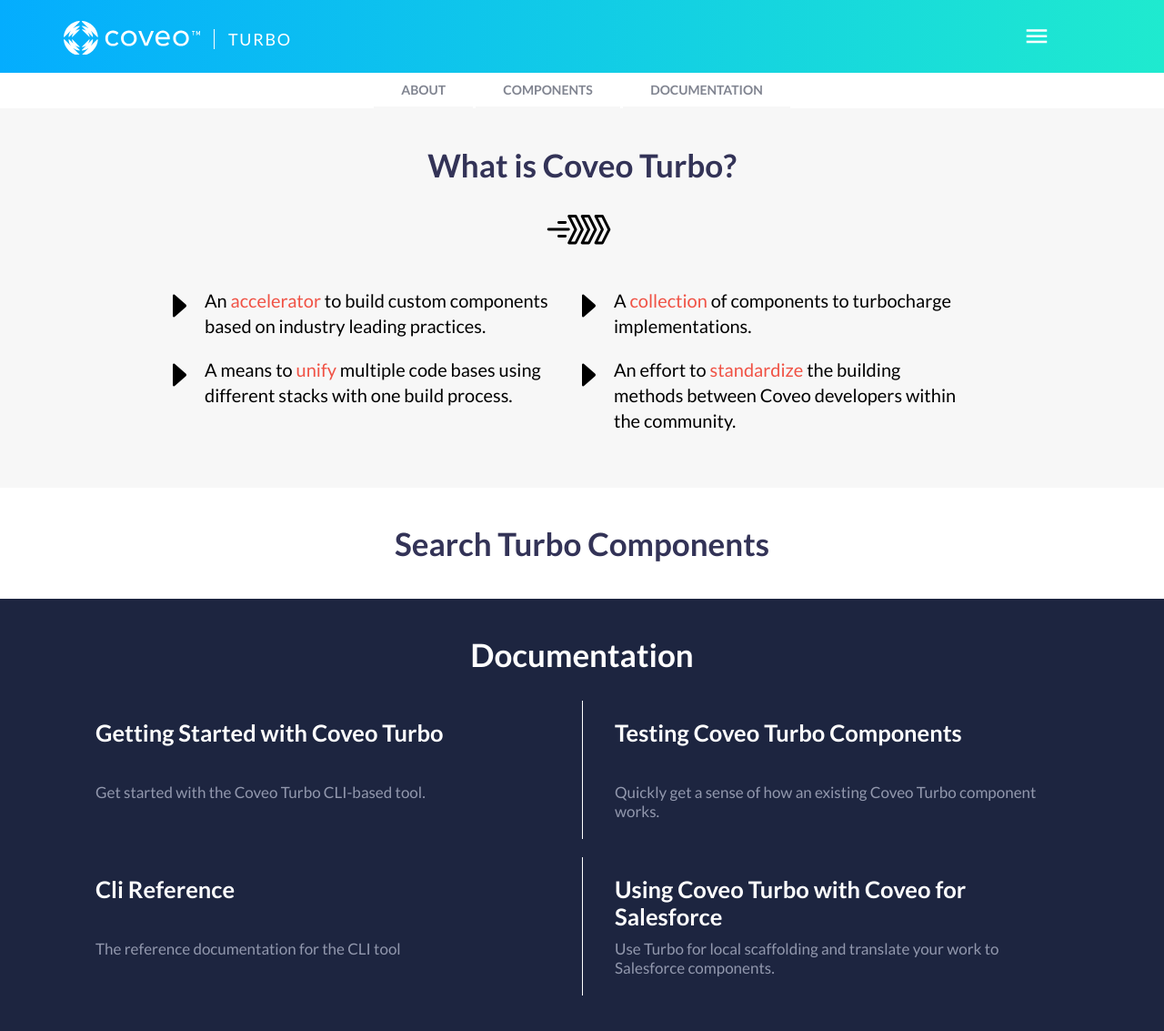
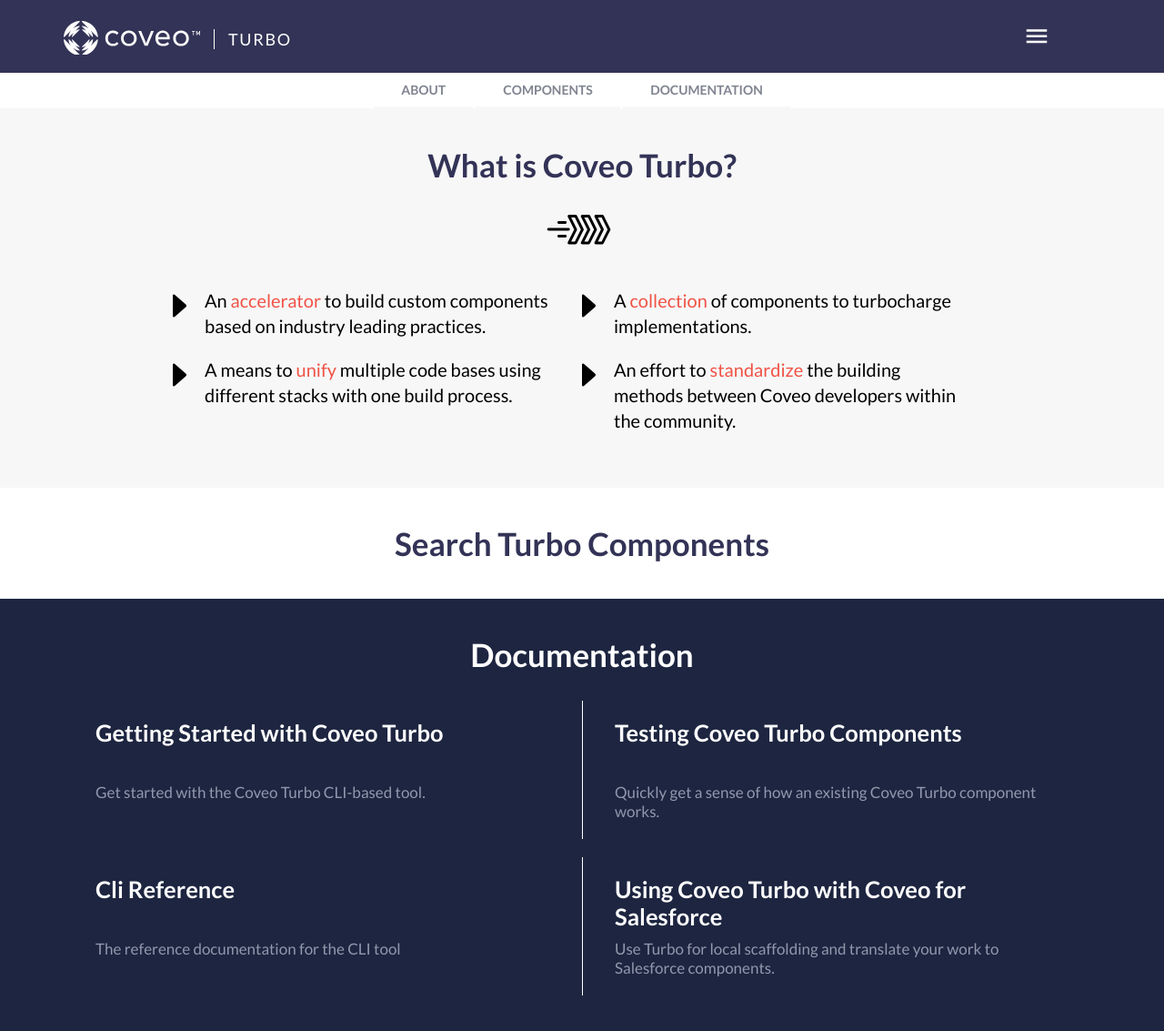
Before and after one commit to Coveo-Turbo/Coveo-Turbo.github.io, a Jekyll site: the page built from index.html, in a window 1280 px wide and 1154 px high. Shown: the top 1133 px of the window at 91% size. Built offline with Jekyll 4.4.1, drawn with Linux system fonts in a browser that asks for light colours; a style sheet for code colours, icons or effects is not loaded.

Commit message:
update header color

```diff
--- a/css/style.css
+++ b/css/style.css
@@ -179,7 +179,7 @@
 }
 
 header {
-    background-image: linear-gradient(to right, #04adfe, #1feacf);
+    background-color: #333357;
     /* border-bottom: solid 2px #04adfe; */
     position: relative;
 }
```
